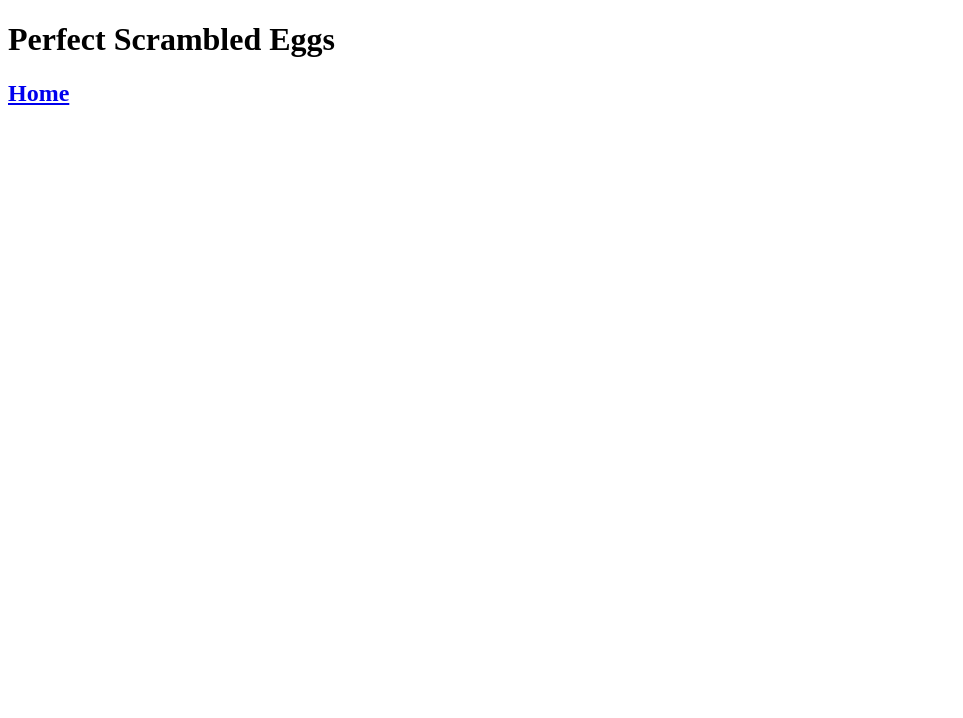
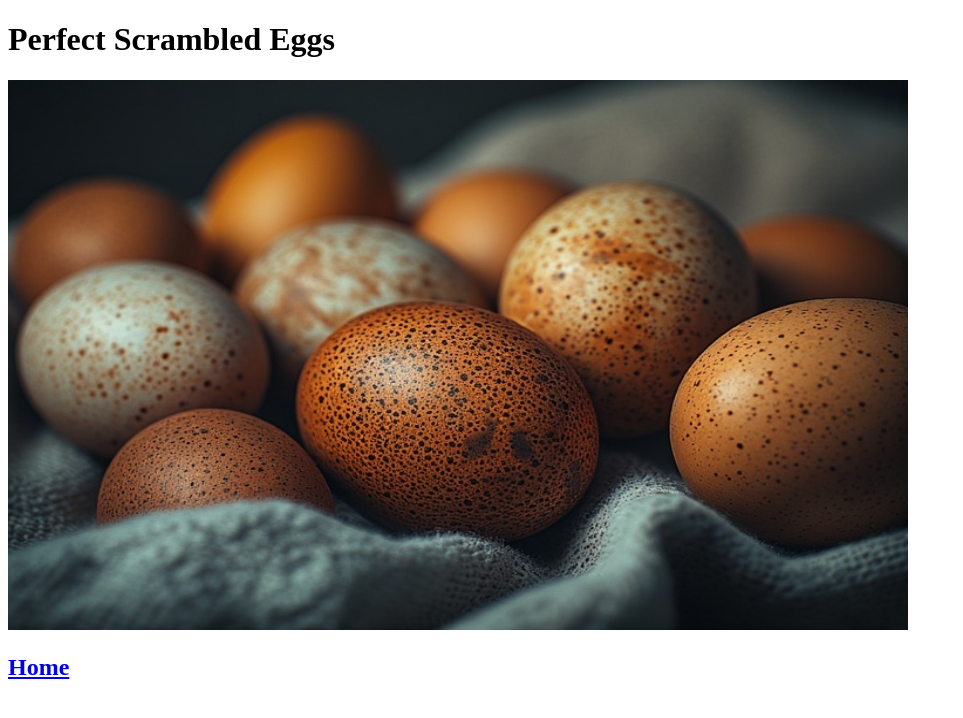
Before and after one commit to KakosDev/odin-recipes, a plain HTML site: page recipes/scrambledeggs.html in a window 1280 px wide. Shown: the whole page, without its empty margins (0-963 px from the left). Drawn offline with Linux system fonts and the light colour scheme.

Commit message:
added images to 2 recipes

```diff
--- a/recipes/scrambledeggs.html
+++ b/recipes/scrambledeggs.html
@@ -7,6 +7,9 @@
 
     <body>
         <h1>Perfect Scrambled Eggs</h1>
-                <a href="../index.html"><h2>Home</h2></a>
+
+        <img src="eggs.jpeg" height="550" width="900">
+
+        <a href="../index.html"><h2>Home</h2></a>
     </body>
 </html>
```
Also changed, not shown: recipes/cinnamontoast.html (+4 -1 lines), recipes/download (1).jpeg (deleted), recipes/download (2).jpeg (deleted), recipes/download.jpeg (deleted), recipes/eggs.jpeg (added), recipes/toast.jpeg (added).
